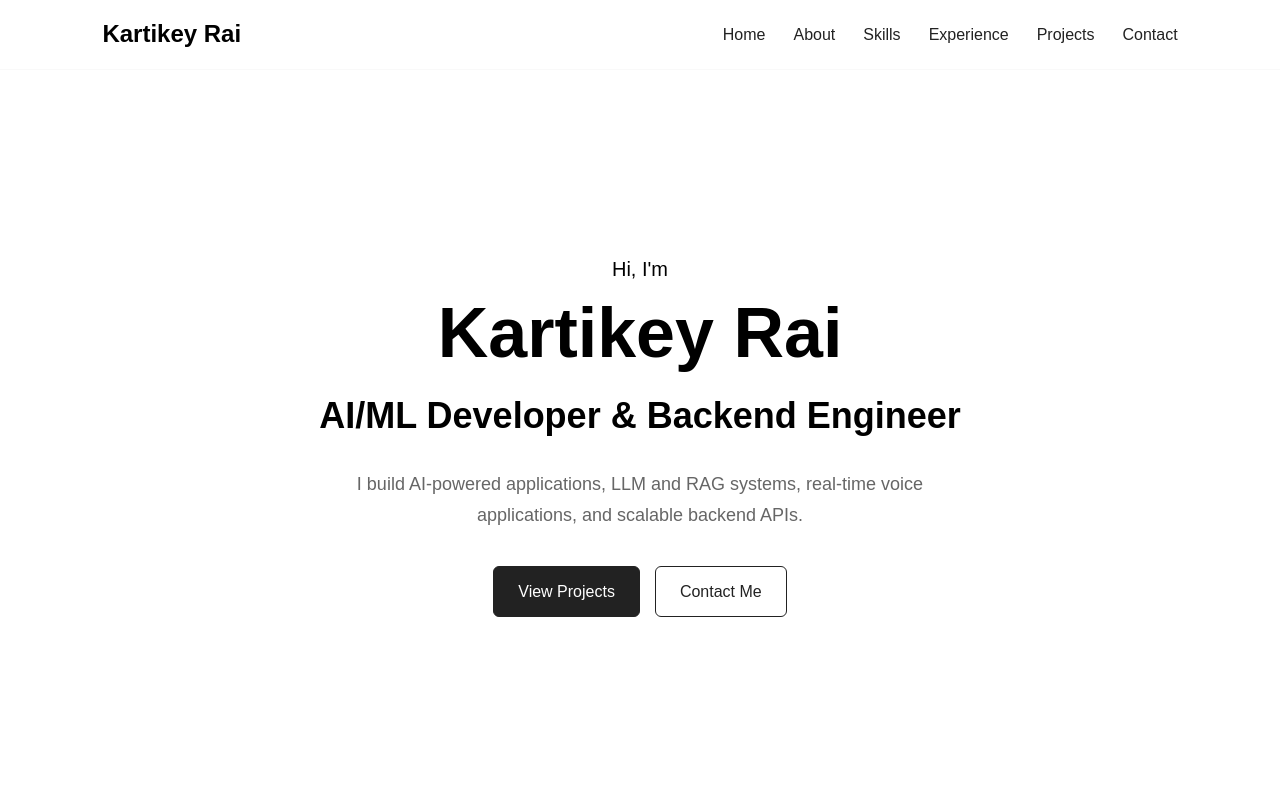
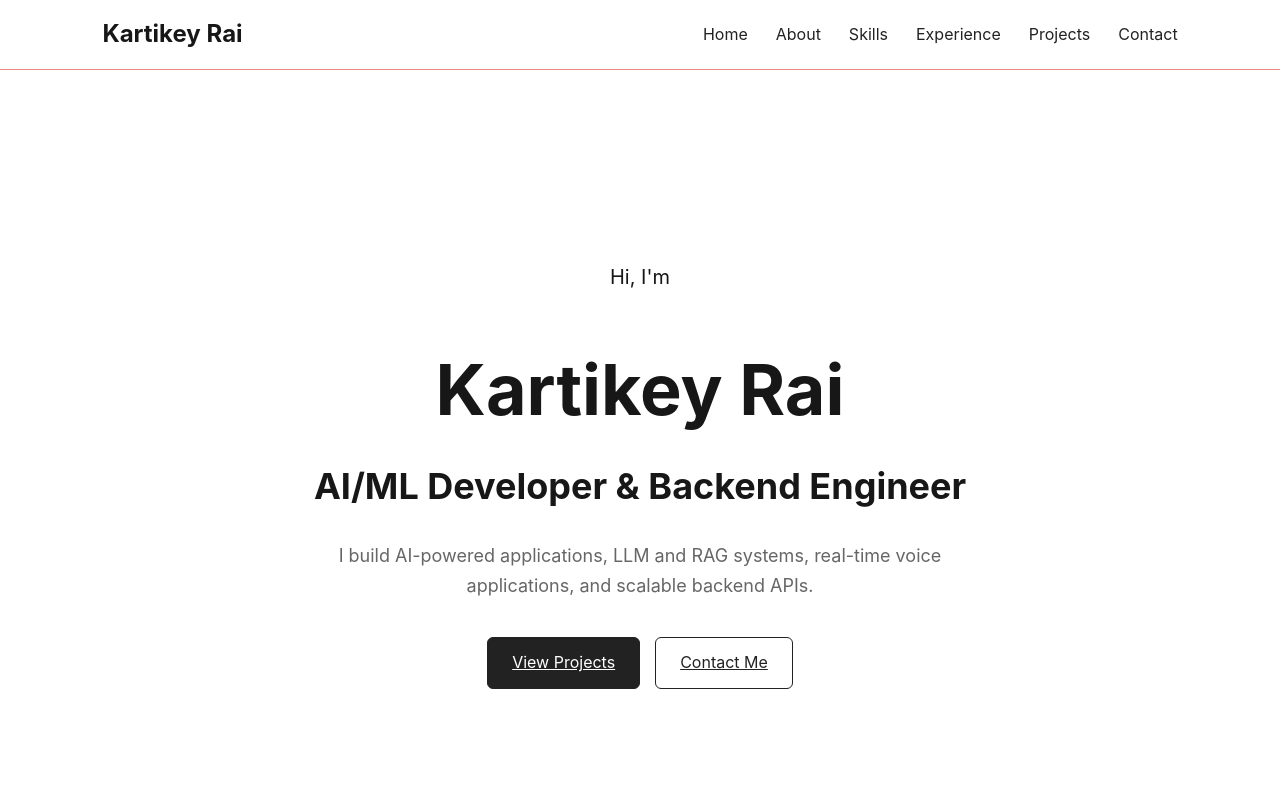
Before and after one commit to Kartikey1884/kartikey-porfolio, a React (Vite) app: page / in a window 1280 px wide. Shown: the top 800 px of the page. Built offline with nearby package versions, Linux system fonts and the light colour scheme.

Commit message:
refactor: add global design system

```diff
--- a/src/components/layout/Footer/Footer.css
+++ b/src/components/layout/Footer/Footer.css
@@ -1,10 +1,12 @@
 .footer {
   padding: 50px 20px 25px;
-  border-top: 1px solid #e5e5e5;
+  /* border-top: 1px solid #e5e5e5; */
+  border-top: 1px solid var(--color-border);
 }
 
 .footer__container {
-  max-width: 1100px;
+  /* max-width: 1100px; */
+  max-width: var(--container-width);
   margin: 0 auto;
 }
 
@@ -39,7 +41,8 @@
 
 .footer__bottom {
   padding-top: 20px;
-  border-top: 1px solid #e5e5e5;
+  border-top: 1px solid #9a1d1d;
+    /* border-top: 1px solid var(--color-border); */
 }
 
 .footer__bottom p {
--- a/src/components/layout/navbar/navbar.css
+++ b/src/components/layout/navbar/navbar.css
@@ -6,7 +6,8 @@
 
   padding: 0 8%;
 
-  border-bottom: 1px solid #f9f9f9;
+  border-bottom: 1px solid #ea8787;
+  /* border-bottom: 1px solid var(--color-border); */
 }
 
 .navbar__logo {
--- a/src/components/sections/Projects/Projects.css
+++ b/src/components/sections/Projects/Projects.css
@@ -4,7 +4,8 @@
 }
 
 .projects__container {
-  max-width: 1100px;
+  /* max-width: 1100px; */
+  max-width: var(--container-width);
   margin: 0 auto;
 }
 
--- a/src/components/sections/hero/hero.css
+++ b/src/components/sections/hero/hero.css
@@ -5,7 +5,8 @@
   align-items: center;
   justify-content: center;
 
-  padding: 80px 8%;
+  /* padding: 80px 8%; */
+  padding: 80px var(--section-padding);
   text-align: center;
 }
 
--- a/src/index.css
+++ b/src/index.css
@@ -1,6 +1,31 @@
+:root {
+  --color-background: #ffffff;
+  --color-surface: #f8f8f8;
+  --color-text: #171717;
+  --color-text-secondary: #666666;
+  --color-border: #e5e5e5;
+  --color-primary: #171717;
+
+  --font-family:
+    Inter,
+    system-ui,
+    -apple-system,
+    BlinkMacSystemFont,
+    "Segoe UI",
+    sans-serif;
+
+  --container-width: 1100px;
+
+  --section-padding: 100px 20px;
+
+  --radius-small: 6px;
+  --radius-medium: 10px;
+
+  --transition-fast: 0.2s ease;
+  --transition-normal: 0.3s ease;
+}
+
 * {
-  margin: 0;
-  padding: 0;
   box-sizing: border-box;
 }
 
@@ -9,13 +34,11 @@ html {
 }
 
 body {
-  font-family: Arial, sans-serif;
+  margin: 0;
+  font-family: var(--font-family);
+  background-color: var(--color-background);
+  color: var(--color-text);
   line-height: 1.6;
-}
-
-a {
-  color: inherit;
-  text-decoration: none;
 }
 
 button,
@@ -23,3 +46,41 @@ input,
 textarea {
   font: inherit;
 }
+
+a {
+  color: inherit;
+}
+
+img {
+  max-width: 100%;
+  display: block;
+}
+
+main {
+  width: 100%;
+}
+
+button {
+  border: none;
+  cursor: pointer;
+  transition:
+    transform var(--transition-fast),
+    opacity var(--transition-fast);
+}
+
+button:hover {
+  opacity: 0.85;
+}
+
+button:active {
+  transform: translateY(1px);
+}
+
+
+button:focus-visible,
+a:focus-visible,
+input:focus-visible,
+textarea:focus-visible {
+  outline: 2px solid var(--color-primary);
+  outline-offset: 3px;
+}
```
